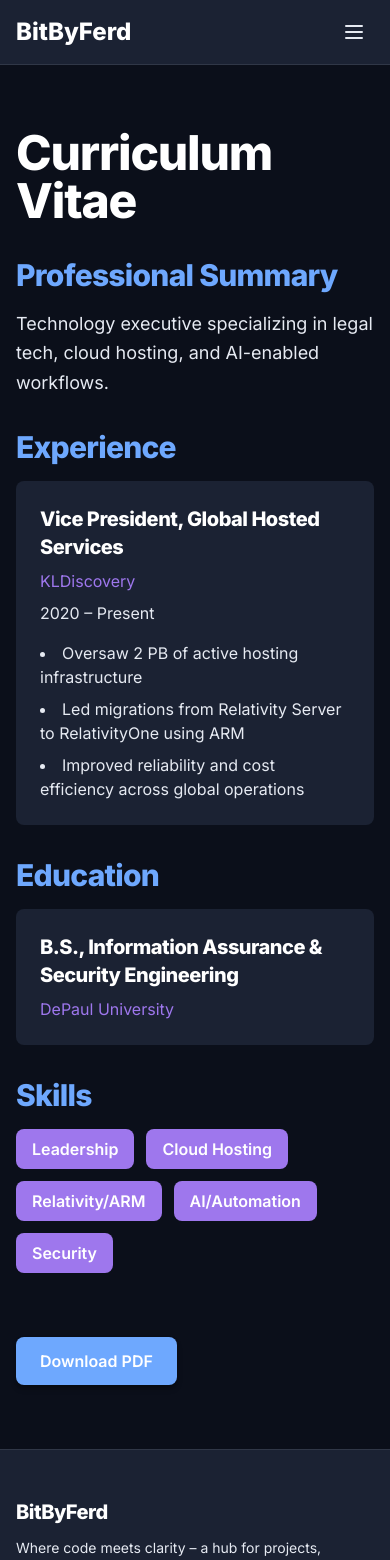
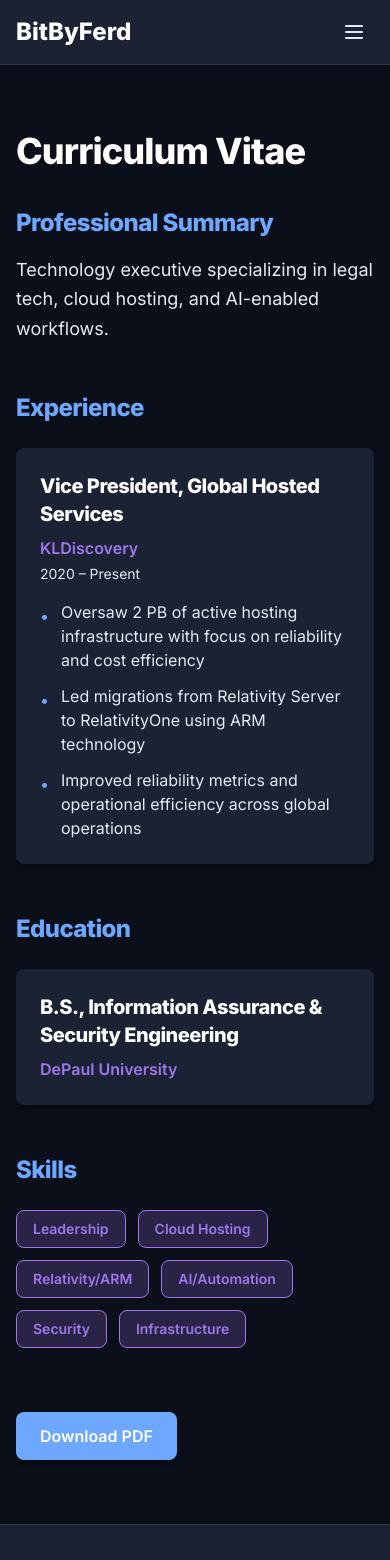
Before and after one commit to ferdcami/bitbyferd, a React (Vite) app: page /cv in a window 390 px wide. Shown: the top 1560 px of the page. Built offline with nearby package versions, Linux system fonts and the light colour scheme.

Commit message:
Phase 4: Enhance typography and theme with executive-modern design system

```diff
--- a/src/index.css
+++ b/src/index.css
@@ -17,6 +17,14 @@
   h6 {
     @apply text-brand-heading font-extrabold tracking-tight;
   }
+
+  html {
+    scroll-behavior: smooth;
+  }
+
+  *:focus-visible {
+    @apply outline-2 outline-offset-2 outline-brand-primary;
+  }
 }
 
 @layer utilities {
@@ -29,6 +37,66 @@
   .executive-glow {
     box-shadow: 0 0 20px rgba(110, 168, 254, 0.3);
   }
+
+  .text-display {
+    @apply text-6xl md:text-7xl font-extrabold tracking-tight leading-none;
+  }
+
+  .text-headline {
+    @apply text-4xl md:text-5xl font-extrabold tracking-tight leading-tight;
+  }
+
+  .text-title {
+    @apply text-2xl md:text-3xl font-bold tracking-tight leading-snug;
+  }
+
+  .text-body-large {
+    @apply text-lg md:text-xl leading-relaxed;
+  }
+
+  .text-body {
+    @apply text-base leading-relaxed;
+  }
+
+  .content-container {
+    @apply max-w-7xl mx-auto px-4 sm:px-6 lg:px-8;
+  }
+
+  .content-narrow {
+    @apply max-w-4xl mx-auto px-4 sm:px-6 lg:px-8;
+  }
+
+  .btn-primary {
+    @apply px-6 py-3 bg-brand-primary text-white rounded-lg hover:bg-opacity-90 transition-all executive-shadow font-semibold;
+  }
+
+  .btn-secondary {
+    @apply px-6 py-3 bg-brand-secondary text-white rounded-lg hover:bg-opacity-90 transition-all executive-shadow font-semibold;
+  }
+
+  .card {
+    @apply bg-brand-muted rounded-lg p-6 executive-shadow;
+  }
+
+  .card-hover {
+    @apply bg-brand-muted rounded-lg p-6 executive-shadow hover:executive-glow transition-all cursor-pointer;
+  }
+
+  /* Simple animations */
+  .animate-fade-in {
+    animation: fadeIn 0.8s ease-in;
+  }
+
+  @keyframes fadeIn {
+    from {
+      opacity: 0;
+      transform: translateY(10px);
+    }
+    to {
+      opacity: 1;
+      transform: translateY(0);
+    }
+  }
 }
 
 @media (prefers-reduced-motion: reduce) {
@@ -37,4 +105,16 @@
     animation-iteration-count: 1 !important;
     transition-duration: 0.01ms !important;
   }
+
+  html {
+    scroll-behavior: auto;
+  }
+
+  .animate-fade-in {
+    animation: none;
+  }
+
+  .animate-bounce {
+    animation: none;
+  }
 }
--- a/src/pages/CV.tsx
+++ b/src/pages/CV.tsx
@@ -1,64 +1,90 @@
 function CV() {
   return (
-    <div className="min-h-screen py-16 px-4">
-      <div className="max-w-4xl mx-auto">
-        <h1 className="text-5xl font-extrabold mb-8 text-brand-heading">Curriculum Vitae</h1>
+    <div className="min-h-screen py-16">
+      <div className="content-narrow">
+        <h1 className="text-headline mb-8 text-brand-heading">Curriculum Vitae</h1>
 
-        <div className="space-y-8">
+        <div className="space-y-12">
+          {/* Professional Summary */}
           <section>
-            <h2 className="text-3xl font-bold mb-4 text-brand-primary">Professional Summary</h2>
-            <p className="text-brand-text text-lg leading-relaxed">
+            <h2 className="text-title mb-4 text-brand-primary">Professional Summary</h2>
+            <p className="text-body-large text-brand-text">
               Technology executive specializing in legal tech, cloud hosting, and AI-enabled
               workflows.
             </p>
           </section>
 
+          {/* Experience */}
           <section>
-            <h2 className="text-3xl font-bold mb-4 text-brand-primary">Experience</h2>
-            <div className="bg-brand-muted p-6 rounded-lg">
+            <h2 className="text-title mb-6 text-brand-primary">Experience</h2>
+            <div className="card space-y-4">
+              <div>
                 <h3 className="text-xl font-bold text-brand-heading mb-2">
                   Vice President, Global Hosted Services
                 </h3>
-              <p className="text-brand-secondary mb-2">KLDiscovery</p>
-              <p className="text-brand-text mb-4">2020 – Present</p>
-              <ul className="list-disc list-inside space-y-2 text-brand-text">
-                <li>Oversaw 2 PB of active hosting infrastructure</li>
-                <li>Led migrations from Relativity Server to RelativityOne using ARM</li>
-                <li>Improved reliability and cost efficiency across global operations</li>
+                <p className="text-brand-secondary font-semibold mb-1">KLDiscovery</p>
+                <p className="text-brand-text text-sm mb-4">2020 – Present</p>
+              </div>
+              <ul className="space-y-3 text-brand-text">
+                <li className="flex gap-3">
+                  <span className="text-brand-primary mt-1">•</span>
+                  <span>
+                    Oversaw 2 PB of active hosting infrastructure with focus on reliability and cost
+                    efficiency
+                  </span>
+                </li>
+                <li className="flex gap-3">
+                  <span className="text-brand-primary mt-1">•</span>
+                  <span>
+                    Led migrations from Relativity Server to RelativityOne using ARM technology
+                  </span>
+                </li>
+                <li className="flex gap-3">
+                  <span className="text-brand-primary mt-1">•</span>
+                  <span>
+                    Improved reliability metrics and operational efficiency across global operations
+                  </span>
+                </li>
               </ul>
             </div>
           </section>
 
+          {/* Education */}
           <section>
-            <h2 className="text-3xl font-bold mb-4 text-brand-primary">Education</h2>
-            <div className="bg-brand-muted p-6 rounded-lg">
+            <h2 className="text-title mb-6 text-brand-primary">Education</h2>
+            <div className="card">
               <h3 className="text-xl font-bold text-brand-heading mb-2">
                 B.S., Information Assurance & Security Engineering
               </h3>
-              <p className="text-brand-secondary">DePaul University</p>
+              <p className="text-brand-secondary font-semibold">DePaul University</p>
             </div>
           </section>
 
+          {/* Skills */}
           <section>
-            <h2 className="text-3xl font-bold mb-4 text-brand-primary">Skills</h2>
+            <h2 className="text-title mb-6 text-brand-primary">Skills</h2>
             <div className="flex flex-wrap gap-3">
-              {['Leadership', 'Cloud Hosting', 'Relativity/ARM', 'AI/Automation', 'Security'].map(
-                skill => (
+              {[
+                'Leadership',
+                'Cloud Hosting',
+                'Relativity/ARM',
+                'AI/Automation',
+                'Security',
+                'Infrastructure',
+              ].map(skill => (
                 <span
                   key={skill}
-                    className="px-4 py-2 bg-brand-secondary text-white rounded-lg font-semibold"
+                  className="px-4 py-2 bg-brand-secondary/20 border border-brand-secondary text-brand-secondary rounded-lg font-semibold text-sm"
                 >
                   {skill}
                 </span>
-                )
-              )}
+              ))}
             </div>
           </section>
 
-          <div className="pt-8">
-            <button className="px-6 py-3 bg-brand-primary text-white rounded-lg hover:bg-opacity-90 transition-all executive-shadow font-semibold">
-              Download PDF
-            </button>
+          {/* Download Button */}
+          <div className="pt-4">
+            <button className="btn-primary">Download PDF</button>
           </div>
         </div>
       </div>
--- a/src/pages/Projects.tsx
+++ b/src/pages/Projects.tsx
@@ -1,45 +1,53 @@
 function Projects() {
+  const projects = [
+    {
+      id: 1,
+      icon: '🇦🇱',
+      title: 'Albanian Flashcards',
+      description:
+        'Interactive language learning tool with verbs, numbers, and nouns. Features quiz modes and progress tracking.',
+      status: 'Coming Soon',
+      statusColor: 'text-brand-primary',
+    },
+    {
+      id: 2,
+      icon: '🚀',
+      title: 'Project Two',
+      description: 'Another exciting project in development. Stay tuned for updates!',
+      status: 'In Development',
+      statusColor: 'text-brand-secondary',
+      opacity: 'opacity-60',
+    },
+    {
+      id: 3,
+      icon: '💡',
+      title: 'Project Three',
+      description: 'More innovation coming soon. Check back for updates!',
+      status: 'Planning',
+      statusColor: 'text-brand-secondary',
+      opacity: 'opacity-60',
+    },
+  ];
+
   return (
-    <div className="min-h-screen py-16 px-4">
-      <div className="max-w-6xl mx-auto">
-        <h1 className="text-5xl font-extrabold mb-4 text-brand-heading text-center">
-          Vibe Coding Projects
-        </h1>
-        <p className="text-xl text-brand-text text-center mb-12">
-          Explore my portfolio of innovative tools and applications
-        </p>
+    <div className="min-h-screen py-16">
+      <div className="content-container">
+        <div className="text-center mb-16">
+          <h1 className="text-headline mb-4 text-brand-heading">Vibe Coding Projects</h1>
+          <p className="text-body-large text-brand-text">
+            Explore my portfolio of innovative tools and applications
+          </p>
+        </div>
 
         <div className="grid grid-cols-1 md:grid-cols-2 lg:grid-cols-3 gap-8">
-          {/* Albanian Flashcards Project */}
-          <div className="bg-brand-muted p-6 rounded-lg hover:executive-glow transition-all cursor-pointer">
-            <div className="text-4xl mb-4">🇦🇱</div>
-            <h3 className="text-2xl font-bold text-brand-heading mb-3">Albanian Flashcards</h3>
-            <p className="text-brand-text mb-4">
-              Interactive language learning tool with verbs, numbers, and nouns. Features quiz modes
-              and progress tracking.
-            </p>
-            <span className="text-brand-primary font-semibold">Coming Soon →</span>
-          </div>
-
-          {/* Placeholder Project 2 */}
-          <div className="bg-brand-muted p-6 rounded-lg hover:executive-glow transition-all cursor-pointer opacity-60">
-            <div className="text-4xl mb-4">🚀</div>
-            <h3 className="text-2xl font-bold text-brand-heading mb-3">Project Two</h3>
-            <p className="text-brand-text mb-4">
-              Another exciting project in development. Stay tuned for updates!
-            </p>
-            <span className="text-brand-secondary font-semibold">In Development</span>
-          </div>
-
-          {/* Placeholder Project 3 */}
-          <div className="bg-brand-muted p-6 rounded-lg hover:executive-glow transition-all cursor-pointer opacity-60">
-            <div className="text-4xl mb-4">💡</div>
-            <h3 className="text-2xl font-bold text-brand-heading mb-3">Project Three</h3>
-            <p className="text-brand-text mb-4">
-              More innovation coming soon. Check back for updates!
-            </p>
-            <span className="text-brand-secondary font-semibold">Planning</span>
-          </div>
+          {projects.map(project => (
+            <div key={project.id} className={`card-hover ${project.opacity || ''}`}>
+              <div className="text-5xl mb-4">{project.icon}</div>
+              <h3 className="text-2xl font-bold text-brand-heading mb-3">{project.title}</h3>
+              <p className="text-brand-text mb-6 leading-relaxed">{project.description}</p>
+              <span className={`${project.statusColor} font-semibold`}>{project.status} →</span>
+            </div>
+          ))}
         </div>
       </div>
     </div>
--- a/tailwind.config.js
+++ b/tailwind.config.js
@@ -18,7 +18,29 @@ export default {
       },
       fontFamily: {
         sans: ['Inter', 'system-ui', 'sans-serif'],
-        mono: ['JetBrains Mono', 'monospace'],
+        mono: ['JetBrains Mono', 'Consolas', 'monospace'],
+      },
+      fontSize: {
+        'xs': ['0.75rem', { lineHeight: '1rem' }],
+        'sm': ['0.875rem', { lineHeight: '1.25rem' }],
+        'base': ['1rem', { lineHeight: '1.75rem' }],
+        'lg': ['1.125rem', { lineHeight: '1.75rem' }],
+        'xl': ['1.25rem', { lineHeight: '1.75rem' }],
+        '2xl': ['1.5rem', { lineHeight: '2rem' }],
+        '3xl': ['1.875rem', { lineHeight: '2.25rem' }],
+        '4xl': ['2.25rem', { lineHeight: '2.5rem' }],
+        '5xl': ['3rem', { lineHeight: '1.16' }],
+        '6xl': ['3.75rem', { lineHeight: '1.16' }],
+        '7xl': ['4.5rem', { lineHeight: '1.16' }],
+      },
+      spacing: {
+        '18': '4.5rem',
+        '112': '28rem',
+        '128': '32rem',
+      },
+      maxWidth: {
+        '8xl': '88rem',
+        '9xl': '96rem',
       },
     },
   },
```
Also changed, not shown: src/components/Footer.tsx (+16 -4 lines), src/pages/Contact.tsx (+44 -32 lines), src/pages/Home.tsx (+99 -19 lines), src/App.tsx (line endings or trailing spaces), src/components/NavBar.tsx (line endings or trailing spaces). Lines whose indentation alone changed are shown as unchanged.
